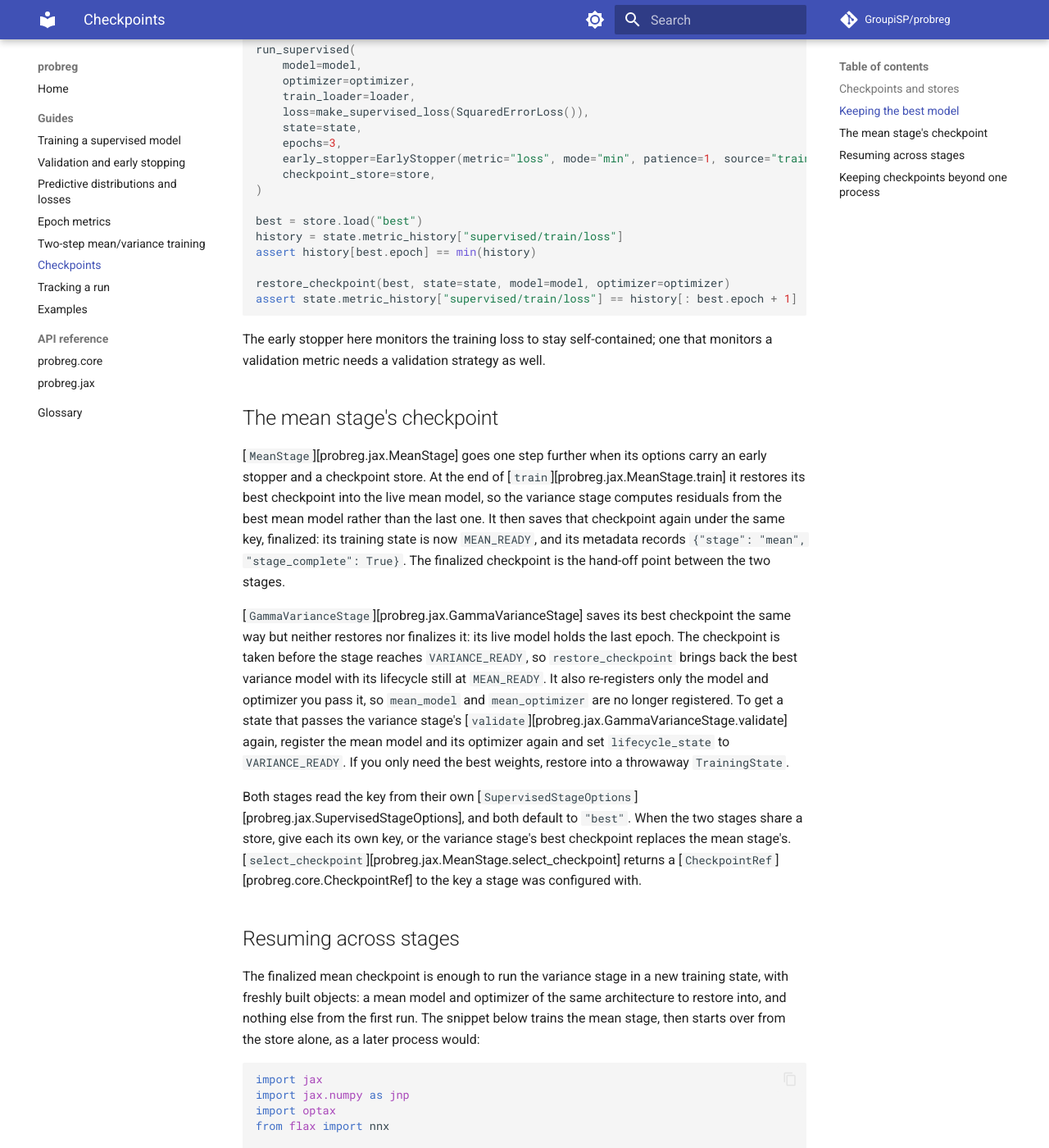
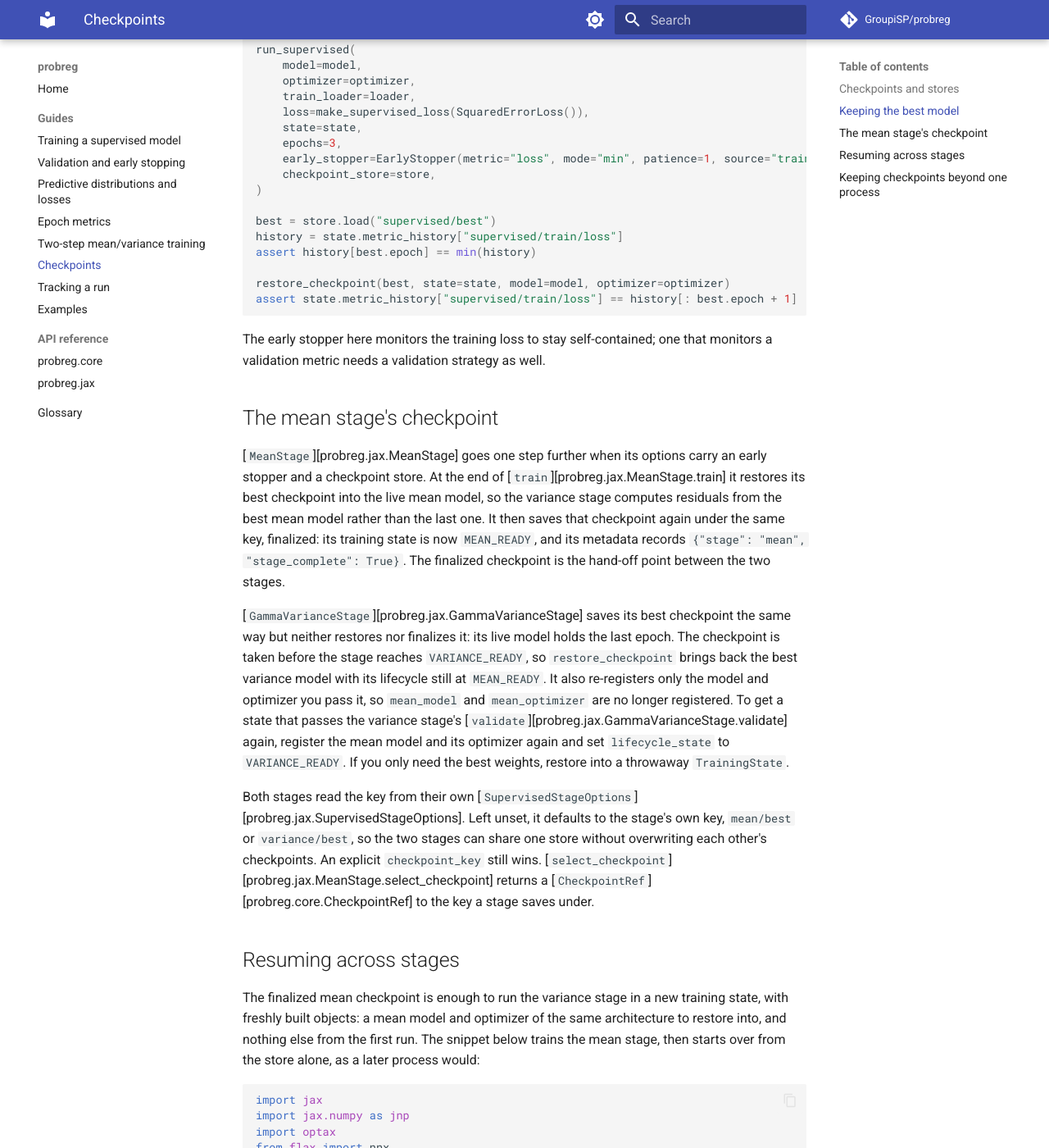
Before and after one commit to GroupiSP/probreg, an MkDocs documentation site: the page built from docs_site/guides/checkpoints.md, in a window 1280 px wide and 1400 px high, scrolled down 2235 px. Shown: the whole window at 82% size. Built offline with MkDocs 1.6.1 and Material for MkDocs 9.7.7, drawn with Linux system fonts in a browser that asks for light colours; comment, search, counter and statistics services are not loaded; some of the changed text lies outside the part shown.

Commit message:
docs: describe the stage-scoped default checkpoint key in the guides
Drop the 'give each stage its own key' caveat now that MeanStage and
GammaVarianceStage default to mean/best and variance/best.

Refs #77

Co-Authored-By: Claude Opus 5.5 <noreply@anthropic.com>

```diff
--- a/docs_site/guides/checkpoints.md
+++ b/docs_site/guides/checkpoints.md
@@ -55,7 +55,9 @@ with pytest.raises(KeyError):
 [`run_supervised`][probreg.jax.run_supervised] saves a checkpoint only when it
 has both an `early_stopper` and a `checkpoint_store`, and only on an epoch where
 the early stopper reports an improvement. It saves under `checkpoint_key`, which
-defaults to `"best"`, so the store always holds the best epoch so far. Without
+defaults to the [checkpoint key](../glossary.md) `stage/best` (here
+`supervised/best`, the runner's default stage), so the store always holds the
+best epoch so far. Without
 an early stopper there is no notion of best, and nothing is saved.
 
 The runner leaves the live model at its last epoch, not its best one.
@@ -102,7 +104,7 @@ run_supervised(
     checkpoint_store=store,
 )
 
-best = store.load("best")
+best = store.load("supervised/best")
 history = state.metric_history["supervised/train/loss"]
 assert history[best.epoch] == min(history)
 
@@ -136,12 +138,12 @@ model and its optimizer again and set `lifecycle_state` to `VARIANCE_READY`. If
 you only need the best weights, restore into a throwaway `TrainingState`.
 
 Both stages read the key from their own
-[`SupervisedStageOptions`][probreg.jax.SupervisedStageOptions], and both default
-to `"best"`. When the two stages share a store, give each its own key, or the
-variance stage's best checkpoint replaces the mean stage's.
+[`SupervisedStageOptions`][probreg.jax.SupervisedStageOptions]. Left unset, it
+defaults to the stage's own key, `mean/best` or `variance/best`, so the two
+stages can share one store without overwriting each other's checkpoints. An
+explicit `checkpoint_key` still wins.
 [`select_checkpoint`][probreg.jax.MeanStage.select_checkpoint] returns a
-[`CheckpointRef`][probreg.core.CheckpointRef] to the key a stage was configured
-with.
+[`CheckpointRef`][probreg.core.CheckpointRef] to the key a stage saves under.
 
 ## Resuming across stages
 
```
Also changed, not shown: other parts of docs_site/guides/checkpoints.md (+0 -1 lines), docs_site/guides/validation.md (+3 -2 lines), 1 other file.
